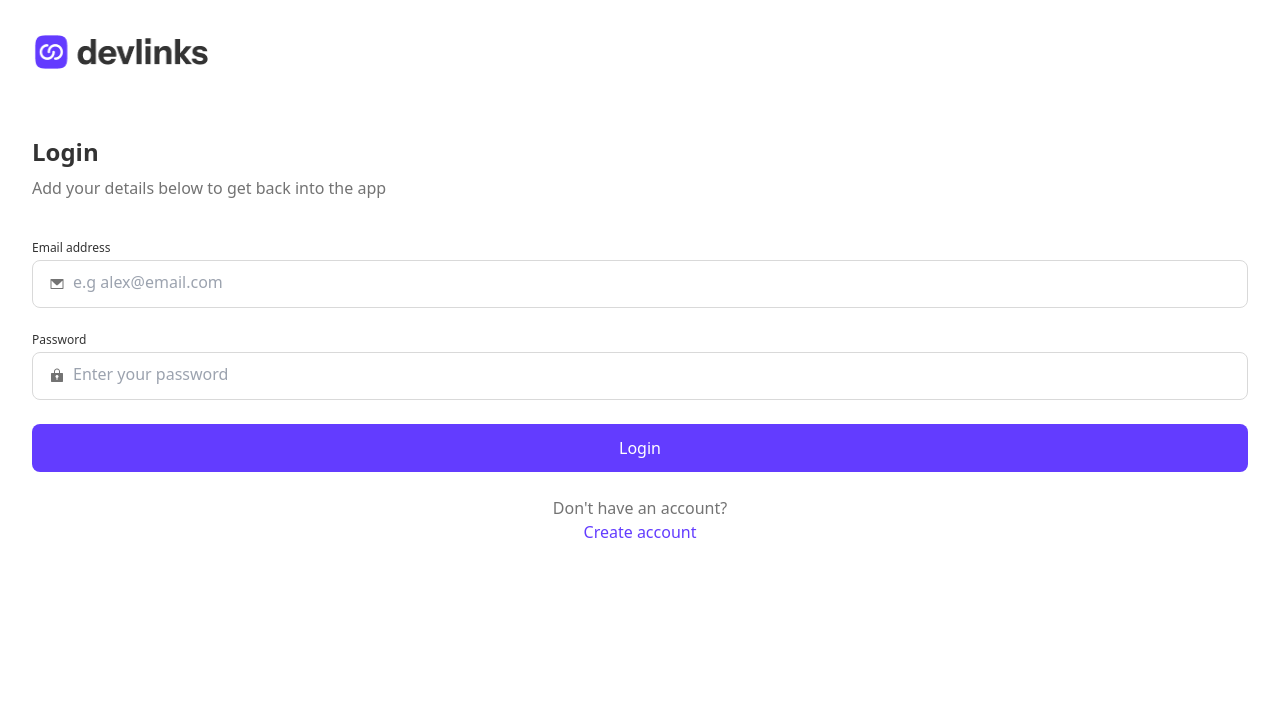
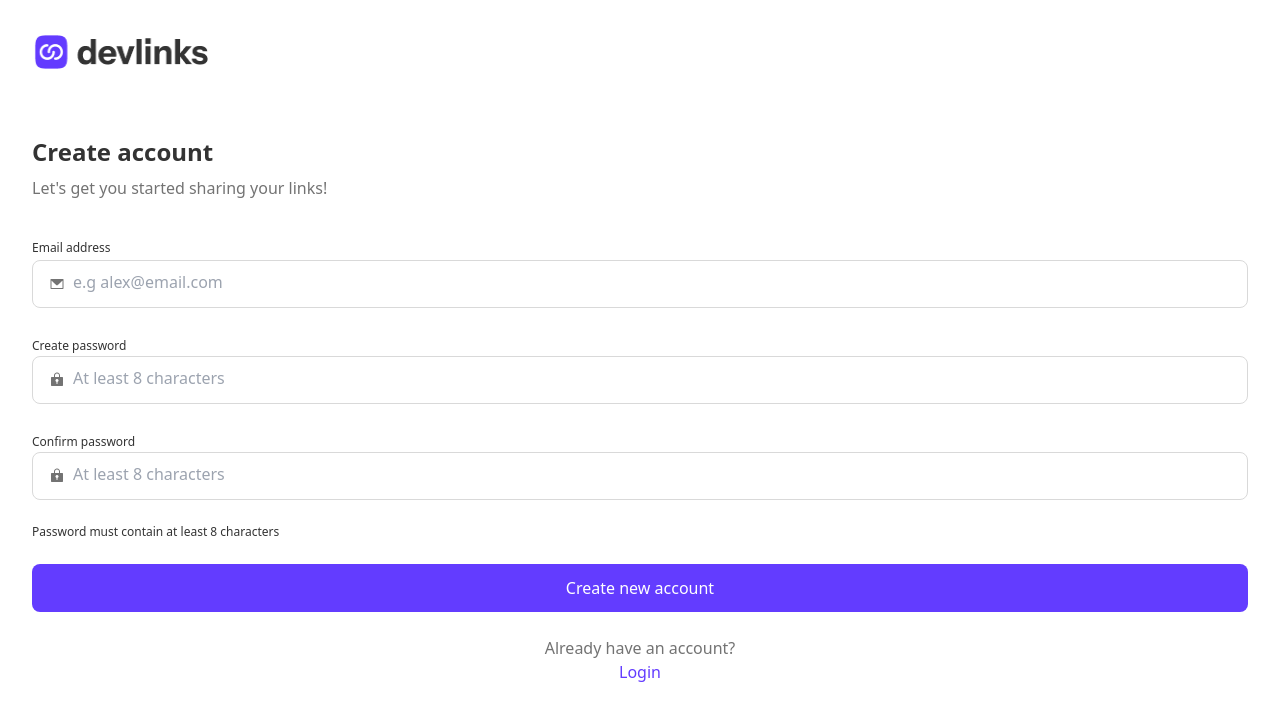
Before and after one commit to TedJenkler/linksharing-MERN-tailwind, a React (Vite) app in the folder client/: page /register in a window 1280 px wide. Shown: the top 720 px of the page. Built offline with nearby package versions, Linux system fonts and the light colour scheme.

Commit message:
reactrouter setup and login and register linked

```diff
--- a/client/package.json
+++ b/client/package.json
@@ -11,9 +11,13 @@
   },
   "dependencies": {
     "@reduxjs/toolkit": "^2.2.3",
+    "localforage": "^1.10.0",
+    "match-sorter": "^6.3.4",
     "react": "^18.2.0",
     "react-dom": "^18.2.0",
-    "react-redux": "^9.1.2"
+    "react-redux": "^9.1.2",
+    "react-router-dom": "^6.23.0",
+    "sort-by": "^1.2.0"
   },
   "devDependencies": {
     "@types/react": "^18.2.66",
--- a/client/src/App.jsx
+++ /dev/null
@@ -1,12 +0,0 @@
-import Login from "./components/login"
-import Register from "./components/register"
-
-function App() {
-  return (
-    <>
-      <Login />
-    </>
-  )
-}
-
-export default App
--- a/client/src/components/login.jsx
+++ b/client/src/components/login.jsx
@@ -2,6 +2,7 @@ import React, { useState } from 'react';
 import { useDispatch } from 'react-redux';
 import { loginUser } from '../features/user/userSlice';
 import logo from "../assets/logo.png"
+import { Link } from 'react-router-dom';
 
 function Login() {
     const dispatch = useDispatch();
@@ -62,7 +63,7 @@ function Login() {
             </div>
             <div className='flex flex-col items-center'>
                 <p className='text-base text-grey'>Don't have an account?</p>
-                <p className='text-base text-purple'>Create account</p>
+                <Link to="/register" className='text-base text-purple'>Create account</Link>
             </div>
         </form>
     );
--- a/client/src/components/register.jsx
+++ b/client/src/components/register.jsx
@@ -2,6 +2,7 @@ import React, { useState } from 'react';
 import { useDispatch } from 'react-redux';
 import { registerUser } from '../features/user/userSlice';
 import logo from "../assets/logo.png";
+import { Link } from 'react-router-dom';
 
 function Register() {
     const dispatch = useDispatch();
@@ -77,7 +78,7 @@ function Register() {
             </div>
             <div className='flex flex-col items-center'>
                 <p className='text-base text-grey'>Already have an account?</p>
-                <p className='text-base text-purple'>Login</p>
+                <Link to="/login" className='text-base text-purple'>Login</Link>
             </div>
         </form>
     );
--- a/client/src/main.jsx
+++ b/client/src/main.jsx
@@ -1,14 +1,32 @@
 import React from 'react'
 import ReactDOM from 'react-dom/client'
-import App from './App.jsx'
 import './index.css'
 import { store } from './app/store'
 import { Provider } from 'react-redux'
+import {
+  createBrowserRouter,
+  RouterProvider,
+} from "react-router-dom";
+import Login from './components/login.jsx'
+import Register from './components/register.jsx'
 
-ReactDOM.createRoot(document.getElementById('root')).render(
-  <React.StrictMode>
-    <Provider store={store}>
-      <App />
+const router = createBrowserRouter([
+  {
+    path: "/",
+    element: <Login />,
+  },
+  {
+    path: "/login",
+    element: <Login />,
+  },
+  {
+    path: "/register",
+    element: <Register />,
+  },
+])
+
+ReactDOM.createRoot(document.getElementById("root")).render(
+  <Provider store={store}>
+      <RouterProvider router={router} />
     </Provider>
-  </React.StrictMode>,
-)
+);
```
Also changed, not shown: 1 other file (tests, documents, lock files or other folders).
